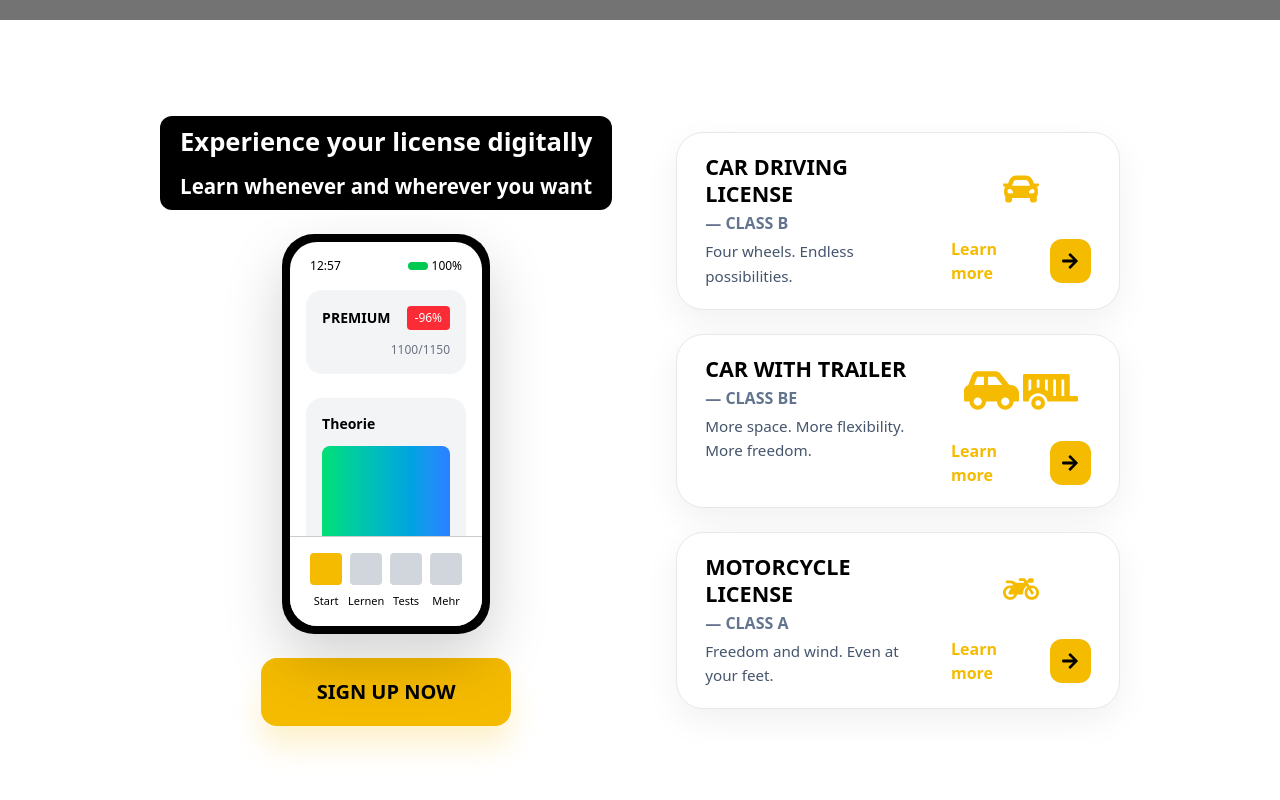
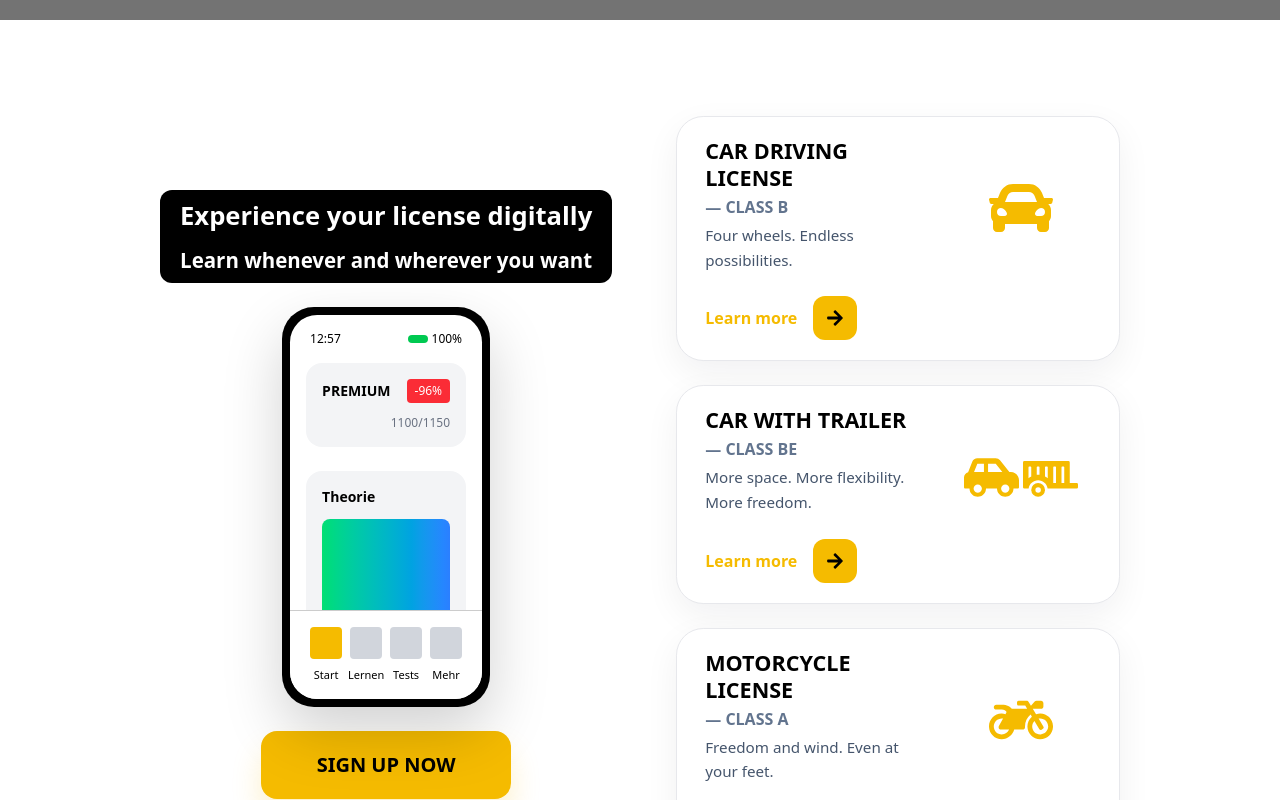
Before and after one commit to BasharOc/scooldrive, a Next.js app in the folder client-next/: page /en in a window 1280 px wide. Shown: the part 780-1580 px from the top of the page. Built offline with nearby package versions, Linux system fonts and the light colour scheme; grey boxes are pictures that could not be loaded.

Commit message:
fixed homepage icons

```diff
--- a/client-next/components/Homepage/LicenseOptionsSection.tsx
+++ b/client-next/components/Homepage/LicenseOptionsSection.tsx
@@ -24,26 +24,29 @@ export default function LicenseOptionsSection({
     icon: LicenseOptionsContent["options"][number]["icon"],
   ) => {
     if (icon === "car") {
-      return <FaCar className="text-4xl text-[#F5BB00]" />;
+      return (
+        <FaCar
+          className="text-[#F5BB00]"
+          style={{ width: "4em", height: "4em" }}
+        />
+      );
     }
 
     if (icon === "motorcycle") {
-      return <FaMotorcycle className="text-4xl text-[#F5BB00]" />;
+      return (
+        <FaMotorcycle
+          className="text-[#F5BB00]"
+          style={{ width: "4em", height: "4em" }}
+        />
+      );
     }
 
     return (
       <span className="flex items-end gap-1 text-[#F5BB00]">
-        {isArabic ? (
-          <>
-            <FaTrailer className="text-[55px]" />
-            <FaCarSide className="text-[55px]" />
-          </>
-        ) : (
-          <>
-            <FaCarSide className="text-[55px]" />
-            <FaTrailer className="text-[55px]" />
-          </>
-        )}
+        <>
+          <FaCarSide className="text-[55px]" />
+          <FaTrailer className="text-[55px]" />
+        </>
       </span>
     );
   };
@@ -145,7 +148,9 @@ export default function LicenseOptionsSection({
               >
                 <div
                   className={`grid items-start gap-6 ${
-                    isArabic ? "md:grid-cols-[140px_1fr]" : "md:grid-cols-[1fr_140px]"
+                    isArabic
+                      ? "md:grid-cols-[140px_1fr]"
+                      : "md:grid-cols-[1fr_140px]"
                   }`}
                 >
                   <div
@@ -161,19 +166,8 @@ export default function LicenseOptionsSection({
                       {option.description}
                     </p>
 
-                  </div>
-
-                  <div
-                    className={`flex flex-col gap-3 ${
-                      isArabic ? "order-1 items-start" : "order-2 items-end"
-                    }`}
-                  >
-                    <div className="flex h-[72px] w-full items-center justify-center">
-                      {getOptionIcon(option.icon)}
-                    </div>
-
                     <div
-                      className={`inline-flex items-center gap-3 ${
+                      className={`mt-6 inline-flex items-center gap-4 ${
                         isArabic ? "flex-row-reverse" : ""
                       }`}
                     >
@@ -183,10 +177,22 @@ export default function LicenseOptionsSection({
                       <span className="inline-flex h-11 w-11 items-center justify-center rounded-xl bg-[#F5BB00] text-black">
                         <FaArrowRight
                           className={`text-lg transition-transform ${
-                            isArabic ? "rotate-180 group-hover:-translate-x-0.5" : "group-hover:translate-x-0.5"
+                            isArabic
+                              ? "rotate-180 group-hover:-translate-x-0.5"
+                              : "group-hover:translate-x-0.5"
                           }`}
                         />
                       </span>
+                    </div>
+                  </div>
+
+                  <div
+                    className={`flex flex-col gap-3 ${
+                      isArabic ? "order-1 items-start" : "order-2 items-end"
+                    }`}
+                  >
+                    <div className="flex h-[72px] w-full mt-[25%] items-center justify-center">
+                      {getOptionIcon(option.icon)}
                     </div>
                   </div>
                 </div>
```
